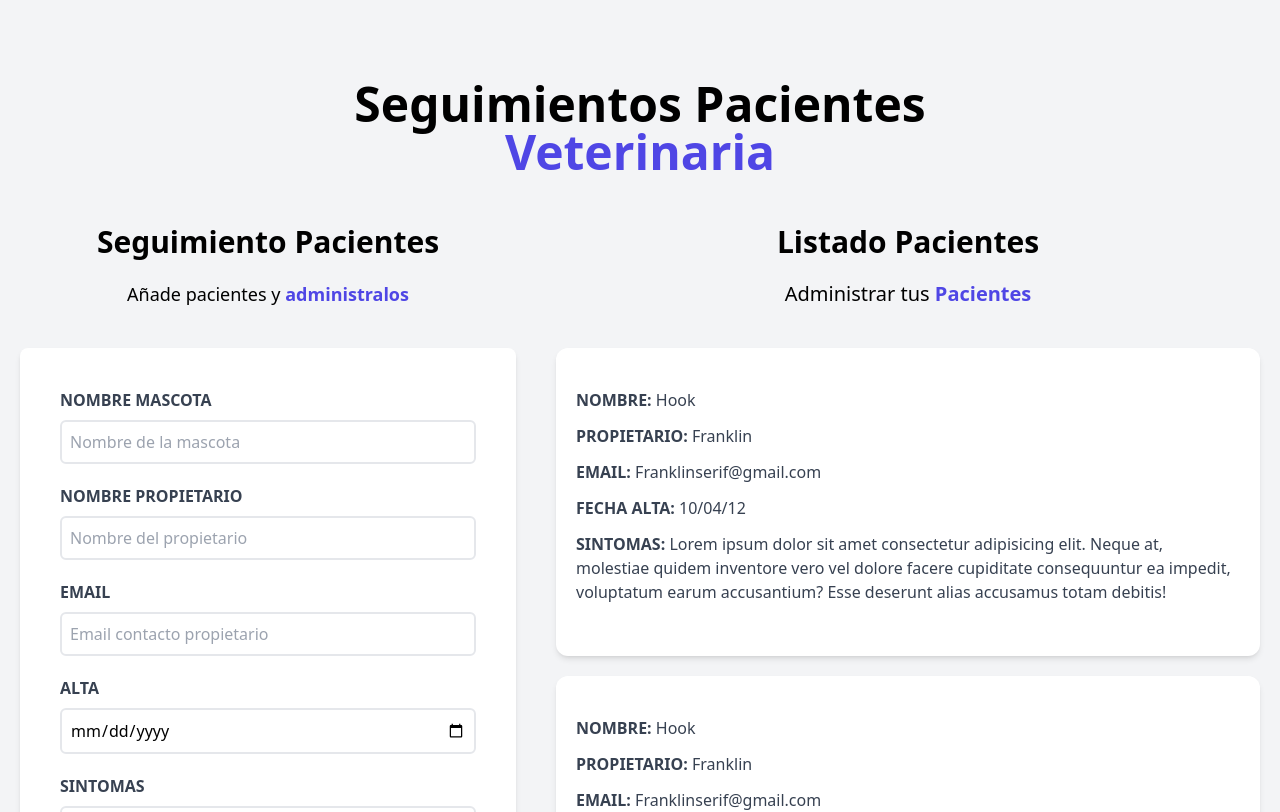
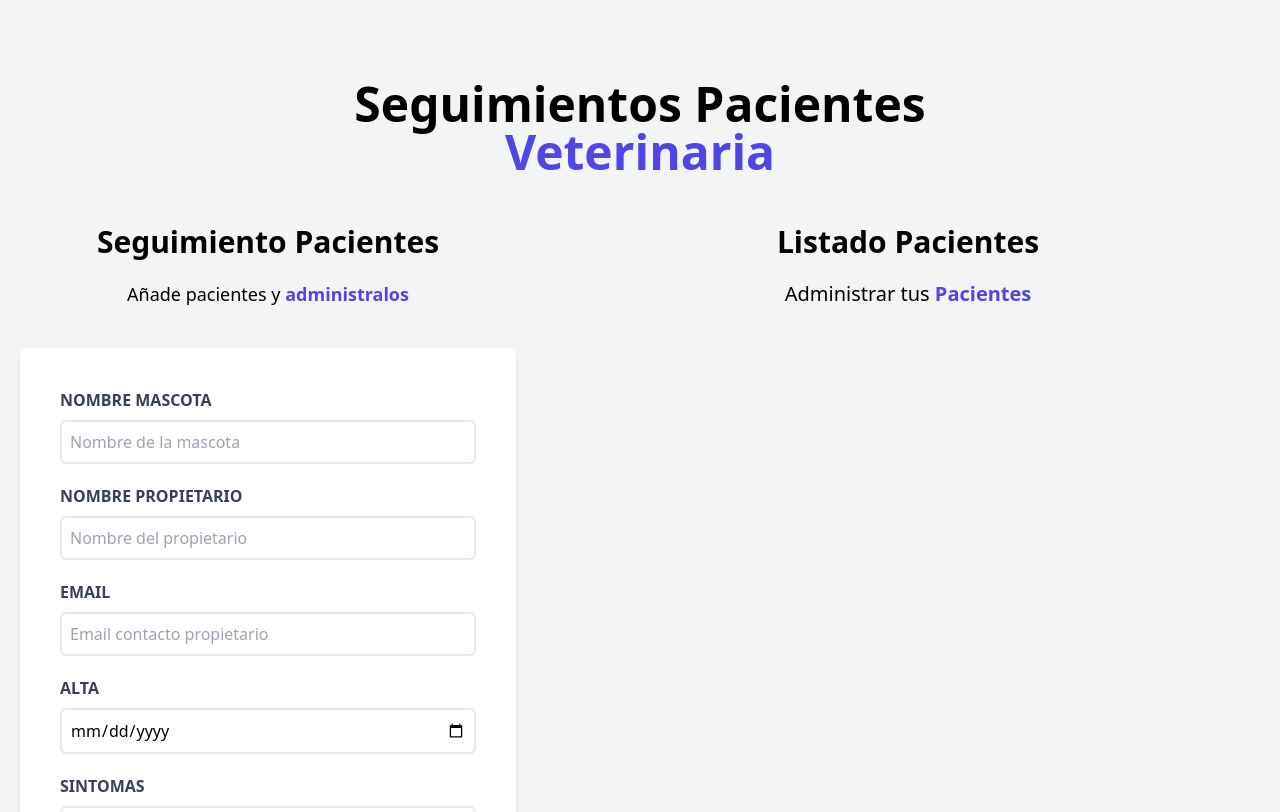
Before and after one commit to franklinserif/citas-react, a React (Vite) app: page / in a window 1280 px wide. Shown: the top 812 px of the page. Built offline with nearby package versions, Linux system fonts and the light colour scheme.

Commit message:
Proptypes for PatientList props

```diff
--- a/src/components/PatientList.jsx
+++ b/src/components/PatientList.jsx
@@ -1,18 +1,18 @@
+import PropTypes from 'prop-types';
 import Patient from './Patient';
 
-const PatientList = () => (
+const PatientList = ({ patients }) => (
   <div className="md:w-1/2 lg:w-3/5 md:h-screen overflow-y-scroll">
     <h2 className="font-black text-3xl text-center">Listado Pacientes</h2>
     <p className="text-xl mt-5 mb-10 text-center">
       Administrar tus
       <span className="text-indigo-600 font-bold"> Pacientes</span>
     </p>
-    <Patient />
-    <Patient />
-    <Patient />
-    <Patient />
-    <Patient />
   </div>
 );
 
+PatientList.propTypes = {
+  patients: PropTypes.node.isRequired,
+};
+
 export default PatientList;
```
